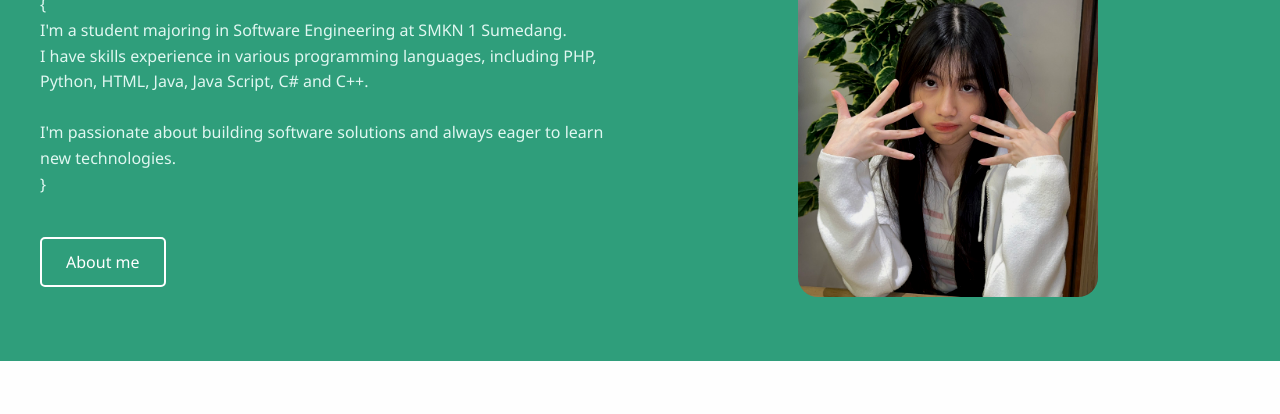
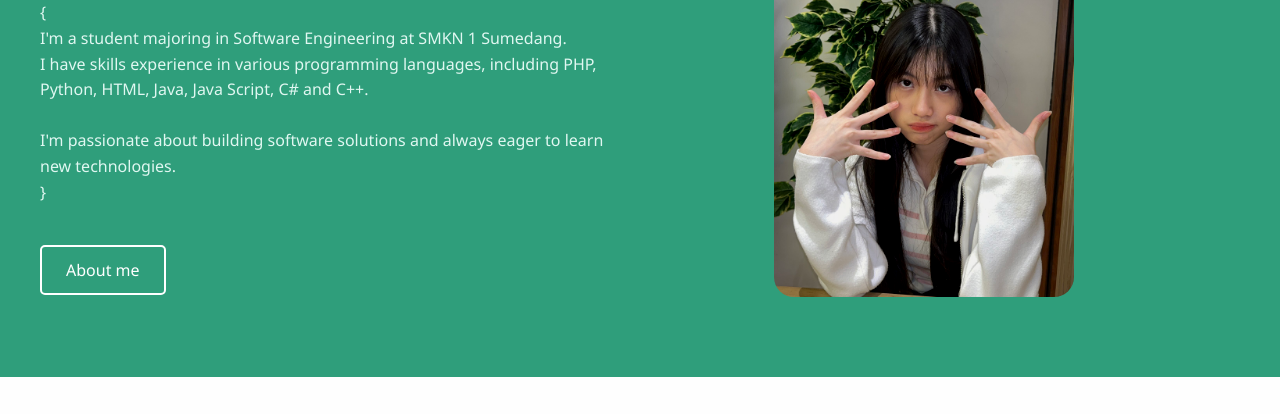
Before and after one commit to Refaldina/Website-Portofolio-Refaldina, a plain HTML site: page index.html in a window 1280 px wide. Shown: the part 253-667 px from the top of the page. Drawn offline with nearby package versions, Linux system fonts and the light colour scheme.

Commit message:
Update style.css

```diff
--- a/style.css
+++ b/style.css
@@ -66,6 +66,11 @@ body {
     color: #e0f7f1;
   }
 
+  .home-image {
+    padding-right: 2rem;
+    margin-bottom: 1rem;
+    align-content: right;
+  }
 
   .btn-about {
     display: inline-block;
```
